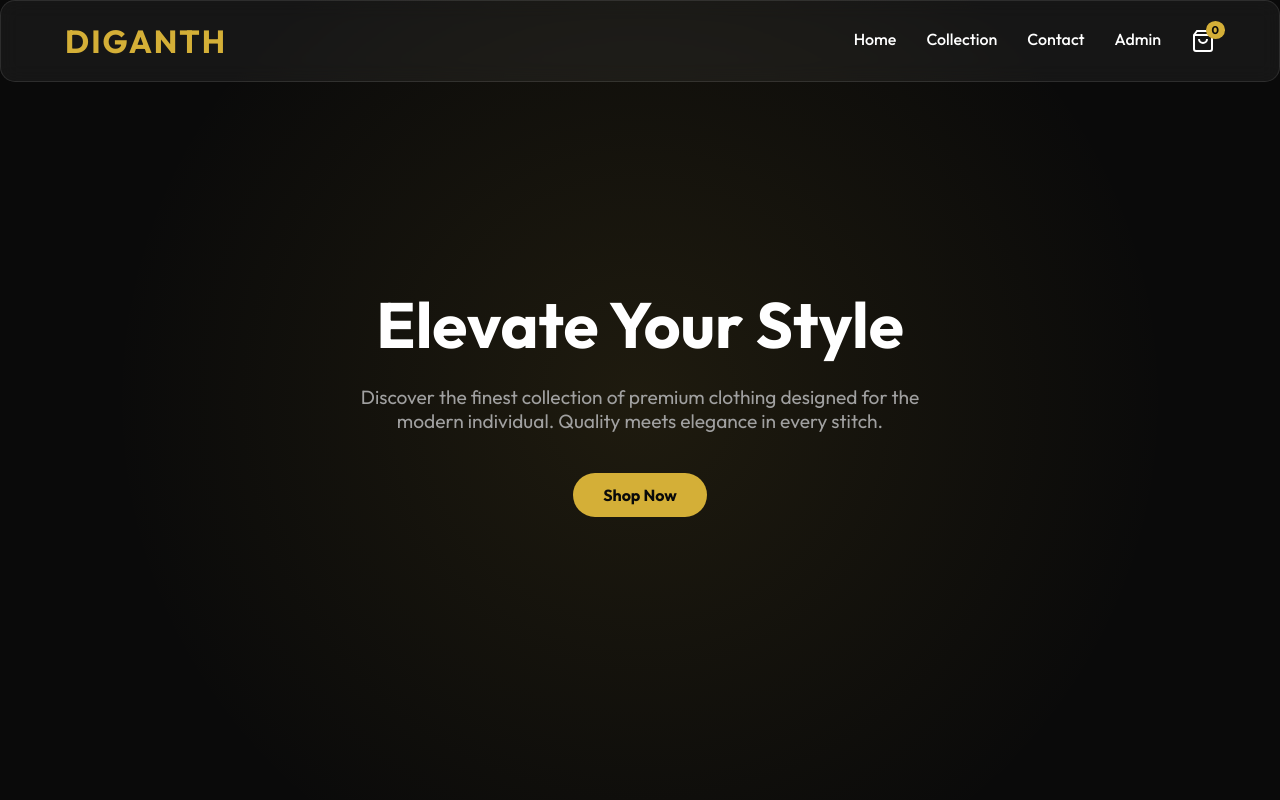
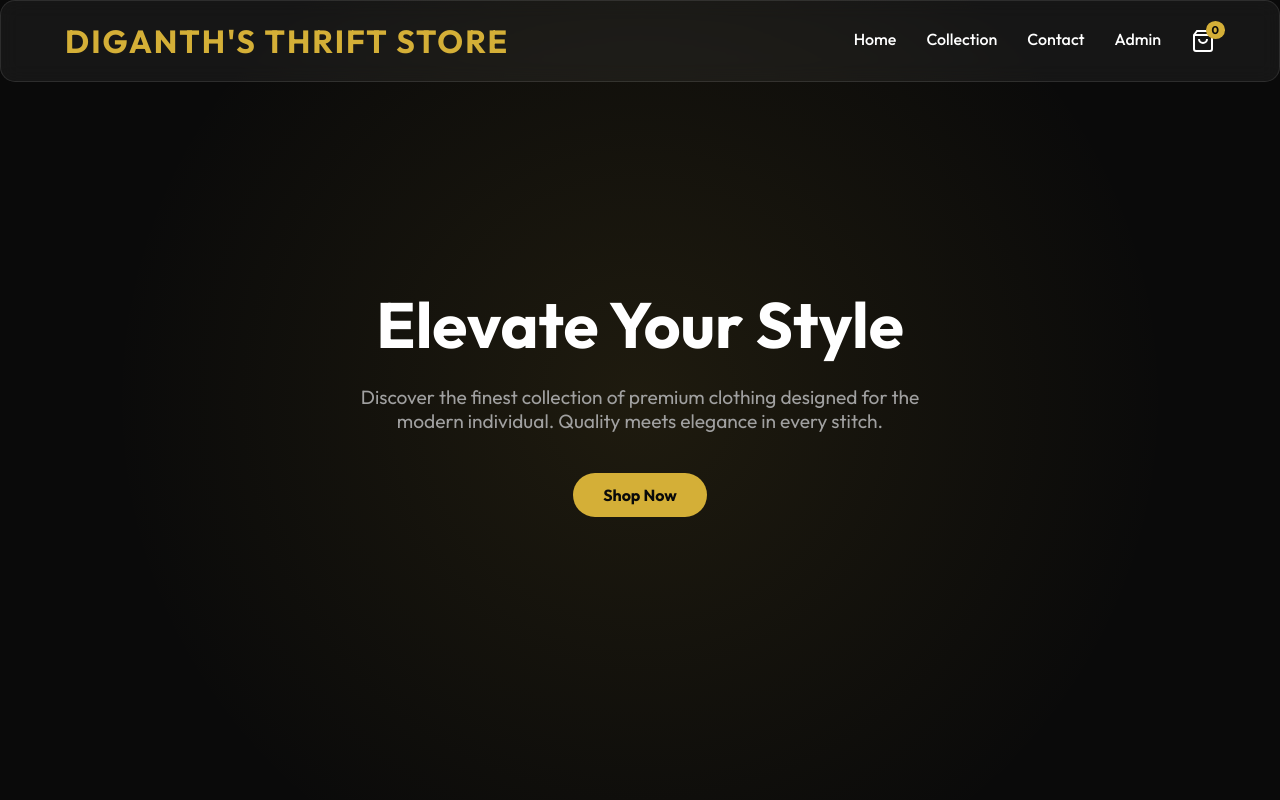
Before and after one commit to diganthba562-code/Diganth-cloth-shopping-website, a website: page frontend/index.html in a window 1280 px wide. Shown: the top 800 px of the page. Drawn offline with Linux system fonts and the light colour scheme; no server answers.

Commit message:
Update store name to Diganth's Thrift Store

```diff
--- a/frontend/index.html
+++ b/frontend/index.html
@@ -4,7 +4,7 @@
 <head>
     <meta charset="UTF-8">
     <meta name="viewport" content="width=device-width, initial-scale=1.0">
-    <title>Diganth Cloth Brand | Premium Fashion</title>
+    <title>Diganth's Thrift Store | Premium Fashion</title>
     <link rel="stylesheet" href="style.css">
     <link rel="preconnect" href="https://fonts.googleapis.com">
     <link rel="preconnect" href="https://fonts.gstatic.com" crossorigin>
@@ -13,7 +13,7 @@
 
 <body>
     <header class="glass">
-        <div class="logo">Diganth</div>
+        <div class="logo">Diganth's Thrift Store</div>
         <nav>
             <ul>
                 <li><a href="#hero">Home</a></li>
@@ -83,7 +83,7 @@
     </section>
 
     <footer>
-        <p>&copy; 2026 Diganth Cloth Brand. All Rights Reserved.</p>
+        <p>&copy; 2026 Diganth's Thrift Store. All Rights Reserved.</p>
     </footer>
 
     <!-- Cart Drawer -->
```
